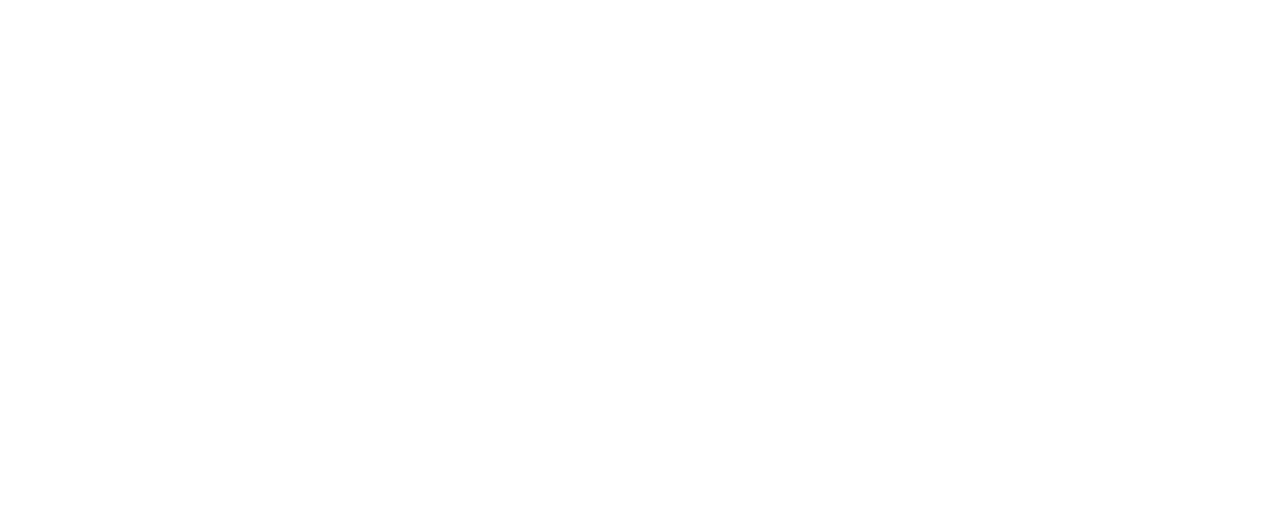
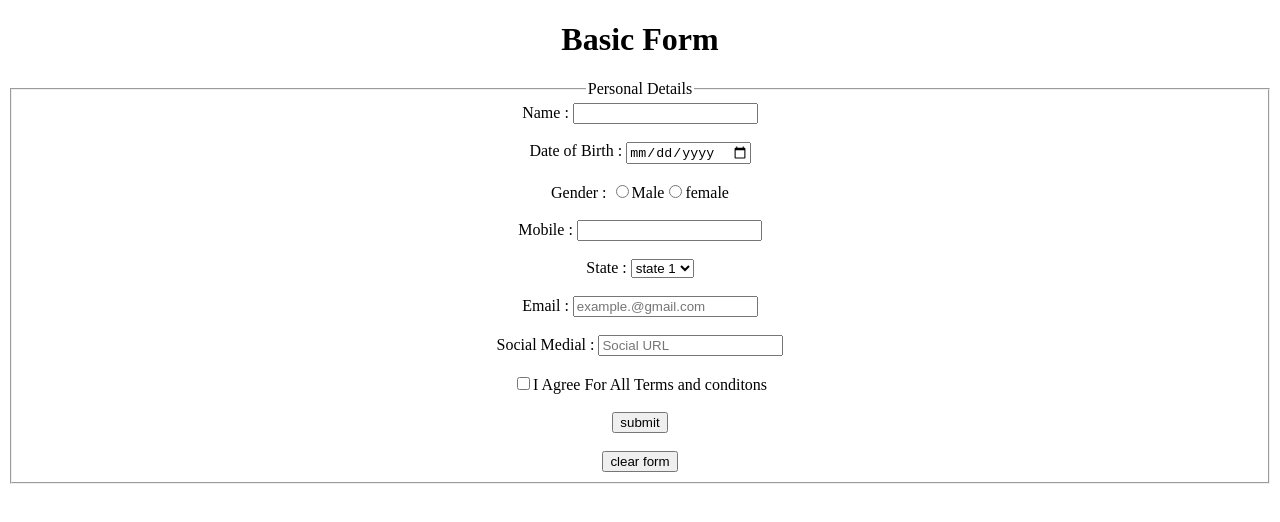
Before and after one commit to perarasumg/task---2-forms, a plain HTML site: page index.html in a window 1280 px wide. Drawn offline with Linux system fonts and the light colour scheme.

Commit message:
application creted1

```diff
--- a/index.html
+++ b/index.html
@@ -8,7 +8,58 @@
 </head>
 
 <body>
+    <header>
+        <h1 align="center">Basic Form</h1>
+    </header>
+    <main align="center">
+        <form>
+            <fieldset>
+                <legend>Personal Details </legend>
+                <label for="name">Name : </label> <input type="text" name="" id="name" required>
+                <br>
+                <br>
+                <label for="dob">Date of Birth : </label><input type="date" name="" id="dob" required>
+                <br><br>
 
+                <label for="">Gender : </label><input type="radio" name="gender" id="male"><label
+                    for="male">Male</label><input type="radio" name="gender" id="female"><label
+                    for="female">female</label>
+                <br><br>
+                <label for="mobile"> Mobile : </label><input type="number" name="" id="mobile" maxlength="12" required
+                    minlength="10">
+                <br><br>
+                <label for="state">State : </label><select name="" id="state" required>
+                    <option value="s1">state 1</option>
+                    <option value="s2">state 2</option>
+                    <option value="s3">state 3</option>
+                    <option value="s4">state 4</option>
+                </select>
+                <br><br>
+                <label for="email">Email : </label> <input type="email" name="" id="email"
+                    placeholder="example.@gmail.com">
+
+
+                <br><br>
+
+
+                <label for="social">Social Medial : </label> <input type="url" name="" id="social"
+                    placeholder="Social URL">
+                <br><br> <input type="checkbox" name="" id="iagree" required><label for="iagree">I Agree For All Terms
+                    and
+                    conditons</label>
+
+                <br><br>
+                <input type="submit" value="submit">
+
+                <br><br><input type="reset" value="clear form">
+            </fieldset>
+
+
+        </form>
+    </main>
+    <footer>
+
+    </footer>
 </body>
 
 </html>
```
